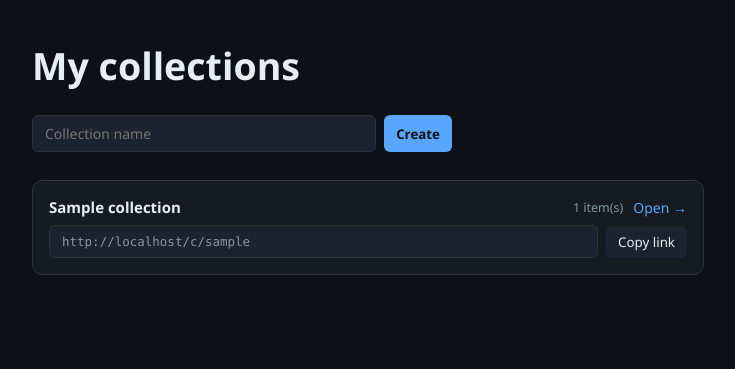
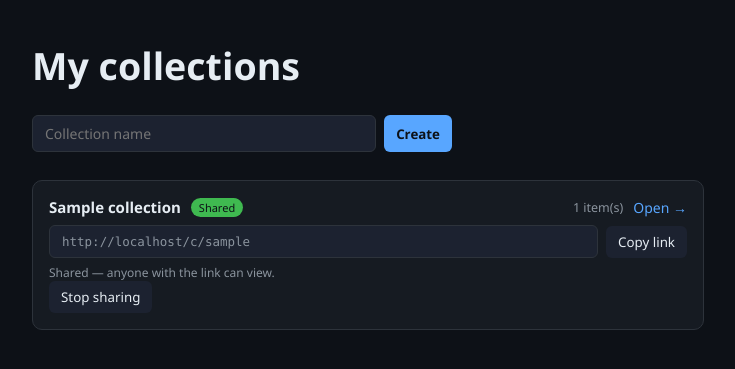
Before and after one commit to ngnl-yzh/VAAL, a Flask app: page /collections in a window 1280 px wide. Shown: the part 58-427 px from the top of the page, without its empty margins (272-1007 px from the left). Run offline with Flask 3, Linux system fonts and the light colour scheme; the visitor is signed in with stand-in values (Sample User, id 1); tables that the repository leaves empty hold one stand-in row (values such as "Sample post").

Commit message:
모음집 공유를 사용자 선택으로 전환 (기본 비공개)
지금까지는 모음집을 만들면 곧바로 공개 링크가 생성됐는데, 이제는
만든 직후엔 비공개 상태로 "마이페이지"(내 모음집)에만 보이고, 사용자가
직접 "공유하기"를 눌러 소개 문구를 입력해야 /c/<slug> 링크가 열린다.

- collections.is_shared 컬럼 추가 (기본 0), description은 공유 시 입력
- POST /api/collections/<id>/share 로 공유 on/off + 소개 문구 갱신
- /c/<slug>는 is_shared=0이면 소유자 본인 미리보기 외엔 존재 자체를
  숨긴다 (존재하지 않는 slug와 동일하게 404) — 링크 추측 방지
- 소유자가 비공개 상태에서 자기 링크를 열면 안내 배너로 비공개임을 표시
- collections.html에 카드별 공유/공유중지 토글 + 소개 문구 입력 UI 추가
- db.py의 컬럼 마이그레이션 파서를 assets 전용에서 테이블 범용으로
  일반화(_table_columns/_migrate_table)하면서, FOREIGN KEY 같은 테이블
  레벨 제약 줄을 컬럼으로 오인해 ALTER TABLE 하는 버그를 함께 수정

Co-Authored-By: Claude Sonnet 5 <noreply@anthropic.com>

```diff
--- a/app.py
+++ b/app.py
@@ -671,6 +671,22 @@ def api_collections():
     return jsonify(dict(row))
 
 
+@app.route("/api/collections/<int:coll_id>/share", methods=["POST"])
+@login_required
+def api_collection_share(coll_id):
+    u = current_user()
+    if not _owned_collection(coll_id, u["id"]):
+        return jsonify({"error": _e("api.not_found")}), 404
+    data = request.get_json(force=True, silent=True) or {}
+    db = get_db()
+    db.execute(
+        "UPDATE collections SET is_shared = ?, description = ? WHERE id = ?",
+        (1 if data.get("shared") else 0, str(data.get("description", ""))[:300], coll_id))
+    db.commit()
+    row = db.execute("SELECT * FROM collections WHERE id = ?", (coll_id,)).fetchone()
+    return jsonify(dict(row))
+
+
 @app.route("/api/collections/<int:coll_id>/items", methods=["POST"])
 @login_required
 def api_collection_add_item(coll_id):
@@ -713,14 +729,16 @@ def collections_page():
 def collection_public(slug):
     db = get_db()
     coll = db.execute("SELECT * FROM collections WHERE share_slug = ?", (slug,)).fetchone()
-    if not coll:
+    u = current_user()
+    is_owner = bool(coll and u and u["id"] == coll["user_id"])
+    # 비공개 모음집은 주인 본인 미리보기 외엔 존재 자체를 드러내지 않는다
+    # (없는 slug와 똑같이 "찾을 수 없음"으로 응답 — 링크 추측 방지).
+    if not coll or (not coll["is_shared"] and not is_owner):
         return render_template("collection_public.html", coll=None), 404
     items = db.execute(
         """SELECT a.* FROM collection_items ci JOIN assets a ON a.id = ci.asset_id
            WHERE ci.collection_id = ? ORDER BY ci.added_at DESC""",
         (coll["id"],)).fetchall()
-    u = current_user()
-    is_owner = bool(u and u["id"] == coll["user_id"])
     return render_template("collection_public.html", coll=dict(coll),
                            items=[asset_dict(r) for r in items], is_owner=is_owner)
 
--- a/db.py
+++ b/db.py
@@ -131,13 +131,14 @@ CREATE TABLE IF NOT EXISTS favorites (
 );
 CREATE INDEX IF NOT EXISTS idx_favorites_user ON favorites(user_id);
 
--- 사용자별 개인 모음집 + 공유 링크
+-- 사용자별 개인 모음집 + 공유 링크 (기본은 비공개 — is_shared=1일 때만 /c/<slug> 공개)
 CREATE TABLE IF NOT EXISTS collections (
     id INTEGER PRIMARY KEY AUTOINCREMENT,
     user_id INTEGER NOT NULL,
     name TEXT NOT NULL,
     description TEXT DEFAULT '',
     share_slug TEXT NOT NULL UNIQUE,
+    is_shared INTEGER DEFAULT 0,
     created_at TEXT NOT NULL,
     FOREIGN KEY (user_id) REFERENCES users(id) ON DELETE CASCADE
 );
@@ -184,33 +185,40 @@ def connect():
     return con
 
 
-def _assets_columns():
-    """SCHEMA의 assets 정의 블록만 잘라 '컬럼명 → 정의' 로 파싱한다."""
-    body = SCHEMA.split("CREATE TABLE IF NOT EXISTS assets (", 1)[1].split("\n);", 1)[0]
+_TABLE_CONSTRAINT_KEYWORDS = {"FOREIGN", "PRIMARY", "UNIQUE", "CHECK", "CONSTRAINT"}
+
+
+def _table_columns(table):
+    """SCHEMA에서 해당 테이블 정의 블록만 잘라 '컬럼명 → 정의' 로 파싱한다.
+
+    테이블 레벨 제약(FOREIGN KEY 등) 줄은 컬럼이 아니므로 건너뛴다.
+    """
+    body = SCHEMA.split(f"CREATE TABLE IF NOT EXISTS {table} (", 1)[1].split("\n);", 1)[0]
     cols = {}
     for line in body.splitlines():
         line = line.split("--")[0].strip().rstrip(",").strip()
         if not line:
             continue
         name = line.split()[0]
-        if name.isidentifier() and name != "id":
+        if name.isidentifier() and name != "id" and name.upper() not in _TABLE_CONSTRAINT_KEYWORDS:
             cols[name] = line
     return cols
 
 
-def _migrate_assets(con):
+def _migrate_table(con, table):
     """기존 DB에 새 컬럼이 추가된 경우 ALTER TABLE 로 따라잡는다."""
-    existing = {r[1] for r in con.execute("PRAGMA table_info(assets)")}
-    for name, ddl in _assets_columns().items():
+    existing = {r[1] for r in con.execute(f"PRAGMA table_info({table})")}
+    for name, ddl in _table_columns(table).items():
         if name not in existing:
-            con.execute(f"ALTER TABLE assets ADD COLUMN {ddl}")
+            con.execute(f"ALTER TABLE {table} ADD COLUMN {ddl}")
 
 
 def init_db(con=None):
     own = con is None
     con = con or connect()
     con.executescript(SCHEMA)
-    _migrate_assets(con)
+    _migrate_table(con, "assets")
+    _migrate_table(con, "collections")
     for key, value in DEFAULT_SETTINGS.items():
         con.execute("INSERT OR IGNORE INTO settings (key, value) VALUES (?, ?)",
                     (key, str(value)))
--- a/i18n.py
+++ b/i18n.py
@@ -183,6 +183,15 @@ T = {
         "coll.public_not_found": "This collection doesn't exist or was removed.",
         "coll.added": "Added",
         "coll.view": "Open",
+        "coll.private_badge": "Private",
+        "coll.shared_badge": "Shared",
+        "coll.share_button": "Share…",
+        "coll.unshare_button": "Stop sharing",
+        "coll.description_placeholder": "Short description (optional)",
+        "coll.share_save": "Save & share",
+        "coll.private_note": "Private — only you can see this.",
+        "coll.shared_note": "Shared — anyone with the link can view.",
+        "coll.private_owner_note": "This collection is private — you're the only one who can see this page.",
     },
     "ko": {
         "app.title": "Runcast — 바이브코딩 자산 아카이버 & 런처",
@@ -311,6 +320,15 @@ T = {
         "coll.public_not_found": "존재하지 않거나 삭제된 모음집입니다.",
         "coll.added": "추가됨",
         "coll.view": "열기",
+        "coll.private_badge": "비공개",
+        "coll.shared_badge": "공유 중",
+        "coll.share_button": "공유하기…",
+        "coll.unshare_button": "공유 중지",
+        "coll.description_placeholder": "소개 문구 (선택)",
+        "coll.share_save": "저장하고 공유",
+        "coll.private_note": "비공개 — 본인만 볼 수 있어요.",
+        "coll.shared_note": "공유 중 — 링크가 있으면 누구나 볼 수 있어요.",
+        "coll.private_owner_note": "지금은 비공개 상태입니다 — 본인만 이 페이지를 볼 수 있어요.",
     },
 }
 
--- a/templates/collections.html
+++ b/templates/collections.html
@@ -36,6 +36,11 @@ h2{font-size:clamp(1.6rem,3.2vw,2.35rem);font-weight:700;margin-bottom:24px}
 .card .top{display:flex;align-items:center;gap:10px;margin-bottom:8px}
 .card .name{font-weight:600;font-size:15px}
 .card .count{color:var(--dim);font-size:12.5px;margin-left:auto}
+.badge{font-size:11px;padding:2px 8px;border-radius:999px;background:var(--panel2);color:var(--dim)}
+.badge.shared{background:var(--accent2);color:#0d1117}
+.note{color:var(--dim);font-size:12px;margin-top:6px}
+.sharepanel{display:flex;gap:8px;align-items:center;margin-top:10px}
+.sharepanel input{flex:1;font-size:13px}
 .sharebox{display:flex;gap:8px;align-items:center;margin-top:8px}
 .sharebox input{flex:1;font-size:12.5px;color:var(--dim);font-family:Consolas,monospace}
 .copyok{color:var(--accent2);font-size:12px;margin-left:6px}
@@ -60,16 +65,31 @@ h2{font-size:clamp(1.6rem,3.2vw,2.35rem);font-weight:700;margin-bottom:24px}
     <div class="empty">{{ t('coll.empty') }}</div>
     {% endif %}
     {% for c in collections %}
-    <div class="card">
+    <div class="card" data-id="{{ c.id }}" data-desc="{{ c.description }}">
       <div class="top">
         <span class="name">{{ c.name }}</span>
+        <span class="badge {{ 'shared' if c.is_shared else '' }}">
+          {{ t('coll.shared_badge') if c.is_shared else t('coll.private_badge') }}</span>
         <span class="count">{{ t('coll.item_count').replace('{n}', c.item_count|string) }}</span>
         <a href="/c/{{ c.share_slug }}">{{ t('coll.view') }} →</a>
       </div>
+
+      {% if c.is_shared %}
       <div class="sharebox">
         <input readonly value="{{ request.host_url.rstrip('/') }}/c/{{ c.share_slug }}" onclick="this.select()">
         <button class="copybtn" data-url="{{ request.host_url.rstrip('/') }}/c/{{ c.share_slug }}">{{ t('coll.copy_link') }}</button>
       </div>
+      <p class="note">{{ t('coll.shared_note') }}</p>
+      <button class="unsharebtn" data-id="{{ c.id }}">{{ t('coll.unshare_button') }}</button>
+      {% else %}
+      <p class="note">{{ t('coll.private_note') }}</p>
+      <button class="sharebtn" data-id="{{ c.id }}">{{ t('coll.share_button') }}</button>
+      <div class="sharepanel" hidden>
+        <input class="descinput" placeholder="{{ t('coll.description_placeholder') }}"
+               value="{{ c.description }}" maxlength="300">
+        <button class="primary savebtn" data-id="{{ c.id }}">{{ t('coll.share_save') }}</button>
+      </div>
+      {% endif %}
     </div>
     {% endfor %}
   </div>
@@ -103,6 +123,36 @@ $('#newForm').addEventListener('submit', async (e) => {
   if (r.ok) location.reload();
   else { const d = await r.json(); alert(d.error || 'Error'); }
 });
+
+async function setShared(id, shared, description) {
+  const r = await fetch(`/api/collections/${id}/share`, {
+    method: 'POST', headers: {'Content-Type': 'application/json'},
+    body: JSON.stringify({shared, description}),
+  });
+  if (r.ok) location.reload();
+  else { const d = await r.json(); alert(d.error || 'Error'); }
+}
+
+document.querySelectorAll('.sharebtn').forEach(btn => {
+  btn.addEventListener('click', () => {
+    btn.closest('.card').querySelector('.sharepanel').hidden = false;
+    btn.hidden = true;
+  });
+});
+document.querySelectorAll('.savebtn').forEach(btn => {
+  btn.addEventListener('click', () => {
+    const card = btn.closest('.card');
+    const desc = card.querySelector('.descinput').value.trim();
+    setShared(btn.dataset.id, true, desc);
+  });
+});
+document.querySelectorAll('.unsharebtn').forEach(btn => {
+  btn.addEventListener('click', () => {
+    if (!confirm({{ t('coll.unshare_button') | tojson }} + '?')) return;
+    const desc = btn.closest('.card').dataset.desc || '';
+    setShared(btn.dataset.id, false, desc);
+  });
+});
 </script>
 </body>
 </html>
```
Also changed, not shown: templates/collection_public.html (+6 -1 lines).
